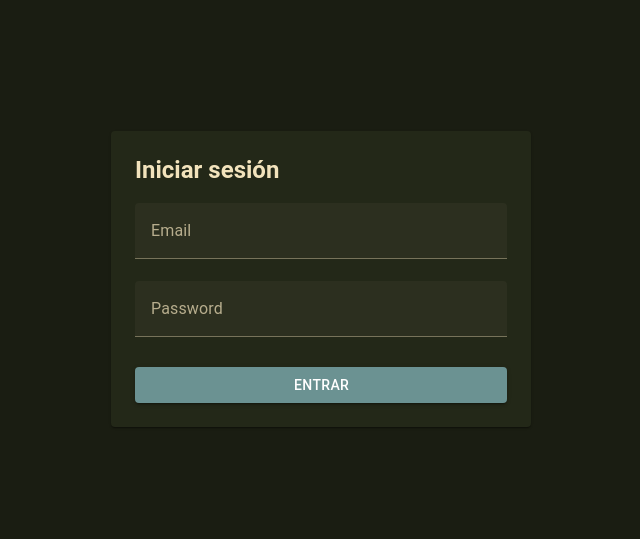
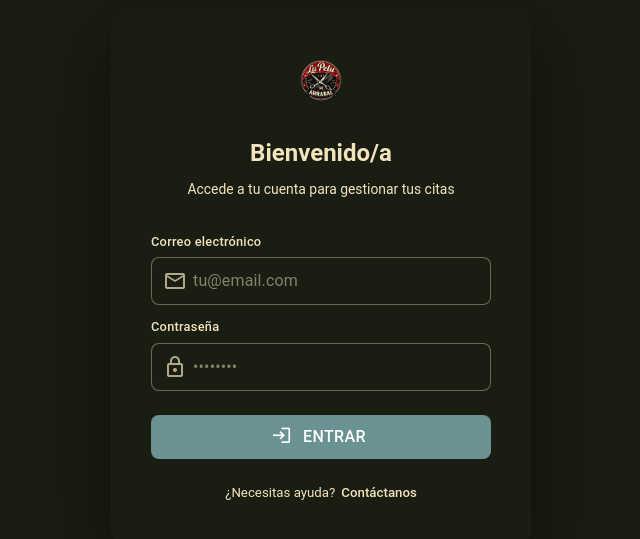
Before and after one commit to alejandrobrosed/Peluarrabalproyecto, a Vue app in the folder peluarrabalfront/: page /auth/login in a window 1280 px wide. Shown: the part 121-660 px from the top of the page, without its empty margins (319-959 px from the left). Built offline with nearby package versions, Linux system fonts and the light colour scheme.

Commit message:
actualizacion y nuevo estilo sobre login

```diff
--- a/peluarrabalfront/src/views/auth/LoginView.vue
+++ b/peluarrabalfront/src/views/auth/LoginView.vue
@@ -1,5 +1,4 @@
 <script setup lang="ts">
-
 import { useRouter } from "vue-router";
 import { useUiStore } from "@/stores/ui";
 import { useAuthStore } from "@/stores/auth";
@@ -11,7 +10,7 @@ const ui = useUiStore();
 const auth = useAuthStore();
 
 const schema = yup.object({
-  email: yup.string().email("Email invalido").required("Email obligatorio"),
+  email: yup.string().email("Email inválido").required("Email obligatorio"),
   password: yup.string().required("Contraseña obligatoria"),
 });
 
@@ -25,28 +24,155 @@ const [password] = defineField("password");
 const onSubmit = handleSubmit(async (values) => {
   const ok = await auth.login(values.email, values.password);
   if (ok) {
-  ui.notify("Login correcto", "success");
-
-  if (auth.user.rol === "admin") {
-    router.push("/admin");
+    ui.notify("Bienvenido/a", "success");
+    if (auth.user.rol === "admin") {
+      router.push("/admin");
+    } else {
+      router.push("/mis-citas");
+    }
+  } else {
+    ui.notify("Credenciales incorrectas", "error");
   }
-  else if (auth.user.rol === "cliente") {
-    router.push("/mis-citas");
-  }
-  else if (auth.user.rol === "empleado") {
-    router.push("/mis-citas");
-  }
-}
 });
 </script>
 
 <template>
-  <v-card width="420" class="pa-6">
-    <h1 class="text-h5 font-weight-bold mb-4">Iniciar sesión</h1>
-    <v-form @submit.prevent="onSubmit">
-      <v-text-field v-model="email" label="Email" type="email" :error-messages="errors.email" />
-      <v-text-field v-model="password" label="Password" type="password" :error-messages="errors.password" />
-      <v-btn color="primary" block class="mt-2" type="submit">Entrar</v-btn>
+  <div class="login-card">
+    <!-- Logo -->
+    <div class="login-logo">
+      <v-img
+        src="/img/peluarrabal.png"
+        max-height="52"
+        max-width="160"
+        contain
+      />
+    </div>
+
+    <h1 class="login-title">Bienvenido/a</h1>
+    <p class="login-subtitle">Accede a tu cuenta para gestionar tus citas</p>
+
+    <v-form @submit.prevent="onSubmit" class="mt-8">
+      <label class="field-label">Correo electrónico</label>
+      <v-text-field
+        v-model="email"
+        placeholder="tu@email.com"
+        type="email"
+        :error-messages="errors.email"
+        variant="outlined"
+        rounded="lg"
+        density="comfortable"
+        prepend-inner-icon="mdi-email-outline"
+        class="mb-3"
+        hide-details="auto"
+        color="primary"
+      />
+
+      <label class="field-label">Contraseña</label>
+      <v-text-field
+        v-model="password"
+        placeholder="••••••••"
+        type="password"
+        :error-messages="errors.password"
+        variant="outlined"
+        rounded="lg"
+        density="comfortable"
+        prepend-inner-icon="mdi-lock-outline"
+        class="mb-6"
+        hide-details="auto"
+        color="primary"
+      />
+
+      <v-btn
+        color="primary"
+        block
+        type="submit"
+        size="large"
+        rounded="lg"
+        elevation="0"
+        class="login-btn"
+      >
+        <v-icon start>mdi-login</v-icon>
+        Entrar
+      </v-btn>
     </v-form>
-  </v-card>
+
+    <div class="login-footer">
+      <span>¿Necesitas ayuda?</span>
+      <a href="/" class="login-link">Contáctanos</a>
+    </div>
+  </div>
 </template>
+
+<style scoped>
+.login-card {
+  width: 100%;
+  max-width: 420px;
+  background: var(--c-bg-card);
+  border: 1px solid var(--c-border);
+  border-radius: 22px;
+  padding: 48px 40px;
+  box-shadow: 0 24px 80px rgba(0, 0, 0, 0.45);
+}
+
+.login-logo {
+  display: flex;
+  justify-content: center;
+  margin-bottom: 28px;
+}
+
+.login-title {
+  font-size: 1.5rem;
+  font-weight: 700;
+  color: var(--c-text);
+  text-align: center;
+  margin-bottom: 8px;
+}
+
+.login-subtitle {
+  font-size: 0.87rem;
+  color: var(--c-text-soft);
+  text-align: center;
+  line-height: 1.5;
+}
+
+.field-label {
+  display: block;
+  font-size: 0.8rem;
+  font-weight: 500;
+  color: var(--c-text-soft);
+  margin-bottom: 6px;
+  letter-spacing: 0.02em;
+}
+
+.login-btn {
+  font-weight: 500;
+  letter-spacing: 0.03em;
+}
+
+.login-footer {
+  margin-top: 24px;
+  font-size: 0.83rem;
+  color: var(--c-text-muted);
+  text-align: center;
+  display: flex;
+  justify-content: center;
+  gap: 6px;
+}
+
+.login-link {
+  color: var(--c-gold);
+  text-decoration: none;
+  font-weight: 500;
+}
+
+.login-link:hover {
+  text-decoration: underline;
+}
+
+@media (max-width: 480px) {
+  .login-card {
+    padding: 36px 24px;
+    border-radius: 18px;
+  }
+}
+</style>
```
